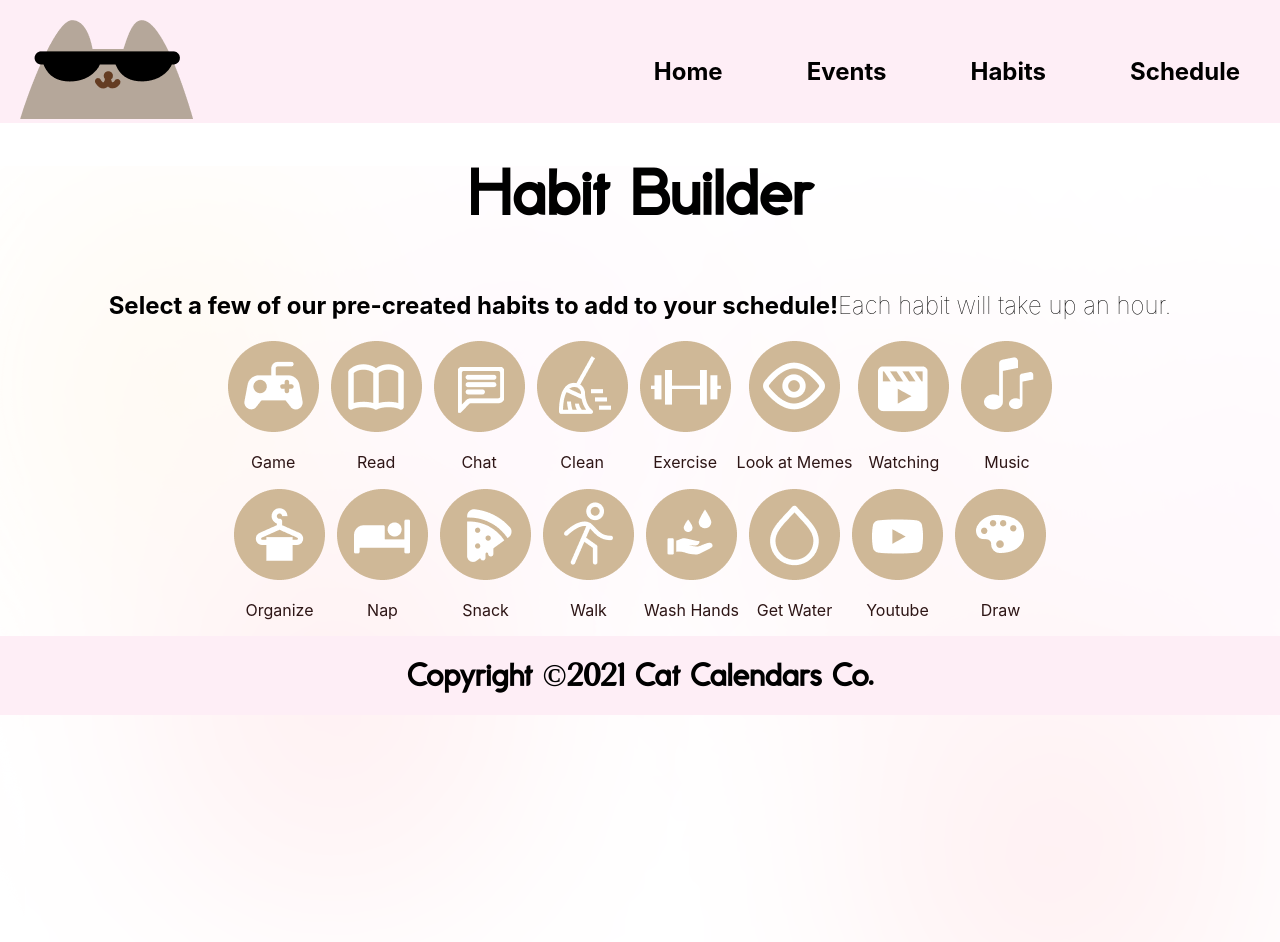
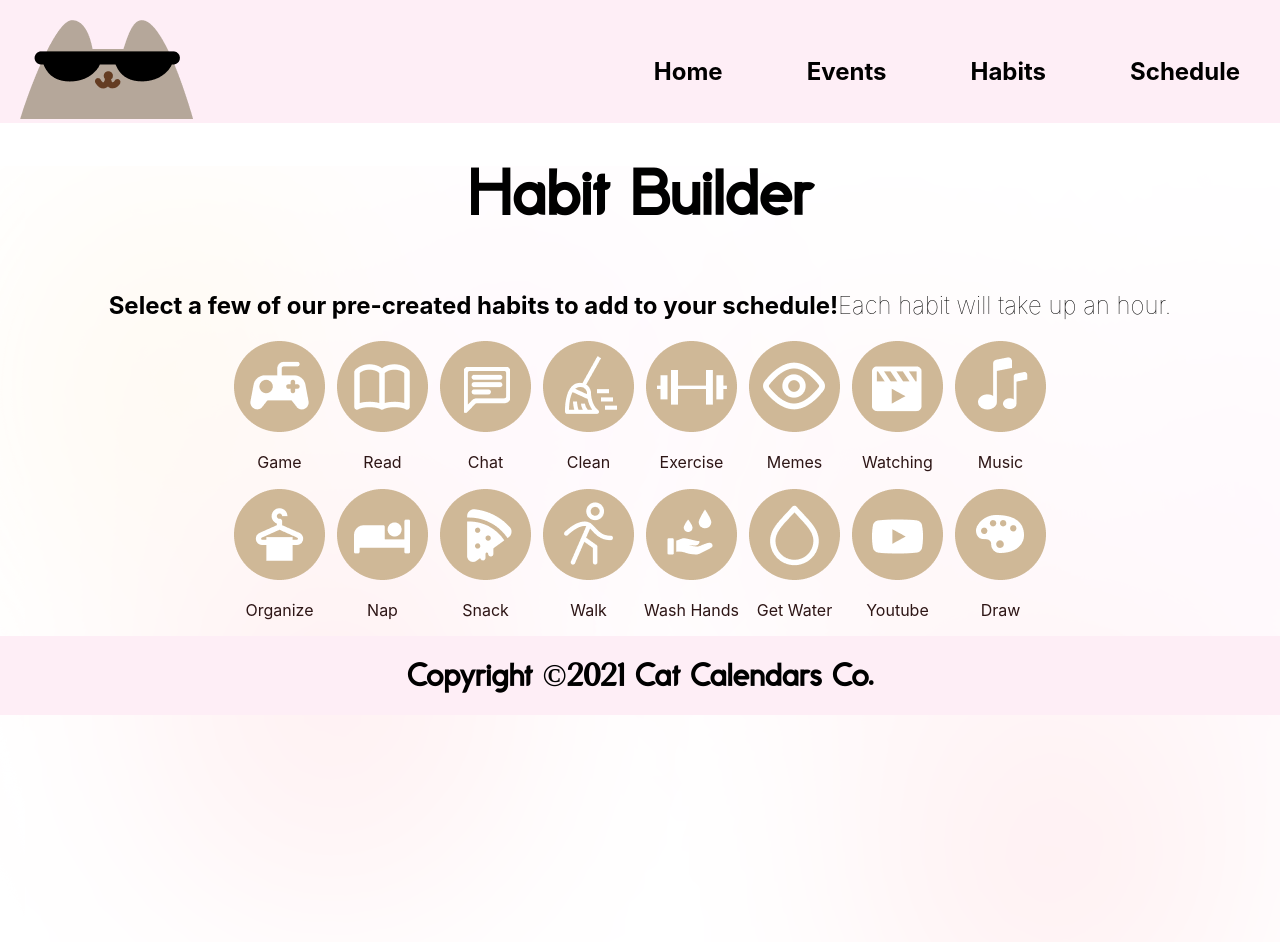
Before and after one commit to anyuan-chen/cat-calendar, a React (Create React App) app: page /habits in a window 1280 px wide. Shown: the top 942 px of the page. Built offline with nearby package versions, Linux system fonts and the light colour scheme.

Commit message:
now you can only memes. not look at them. just memes.

```diff
--- a/src/pages/Habits.js
+++ b/src/pages/Habits.js
@@ -46,7 +46,7 @@ export default function Habits() {
             ></Habit>
             <Habit
               className="activity"
-              name="Look at Memes"
+              name="Memes"
               img="/img/Meme.png"
             ></Habit>
             <Habit
```
